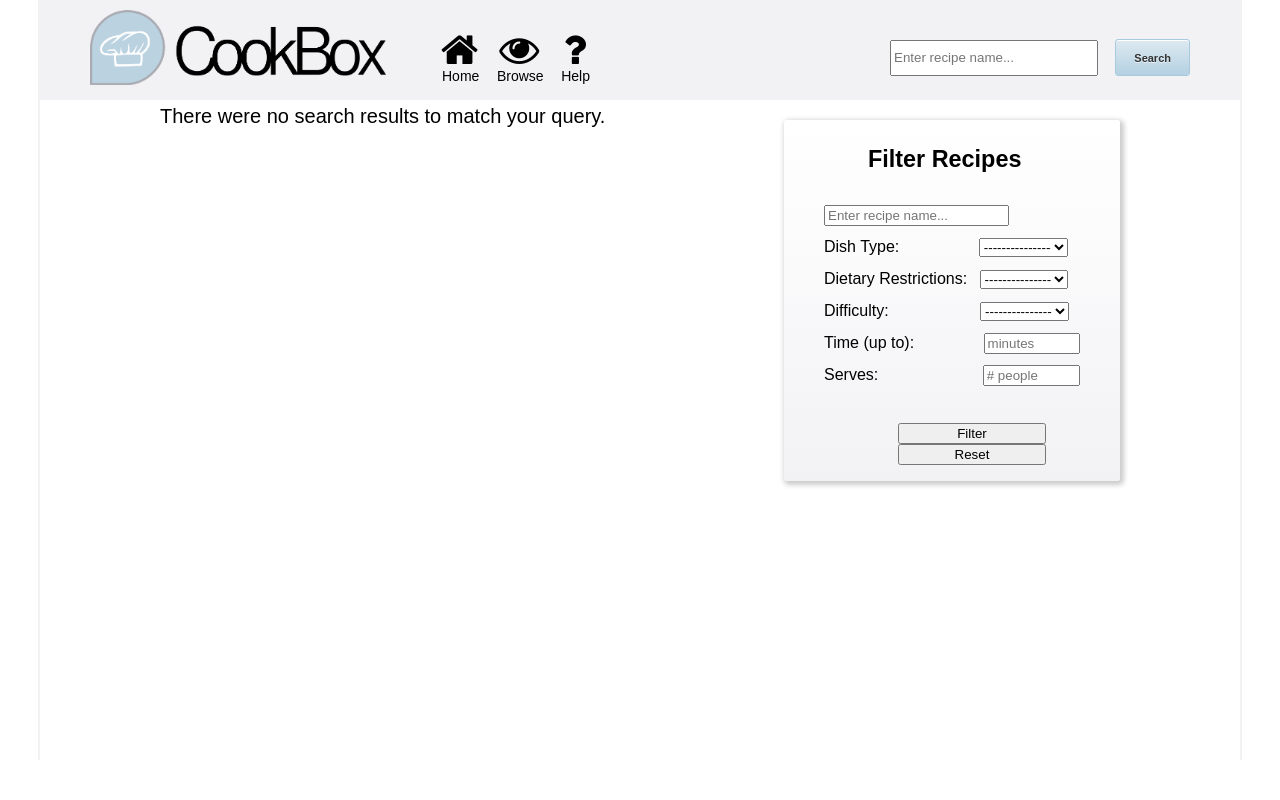
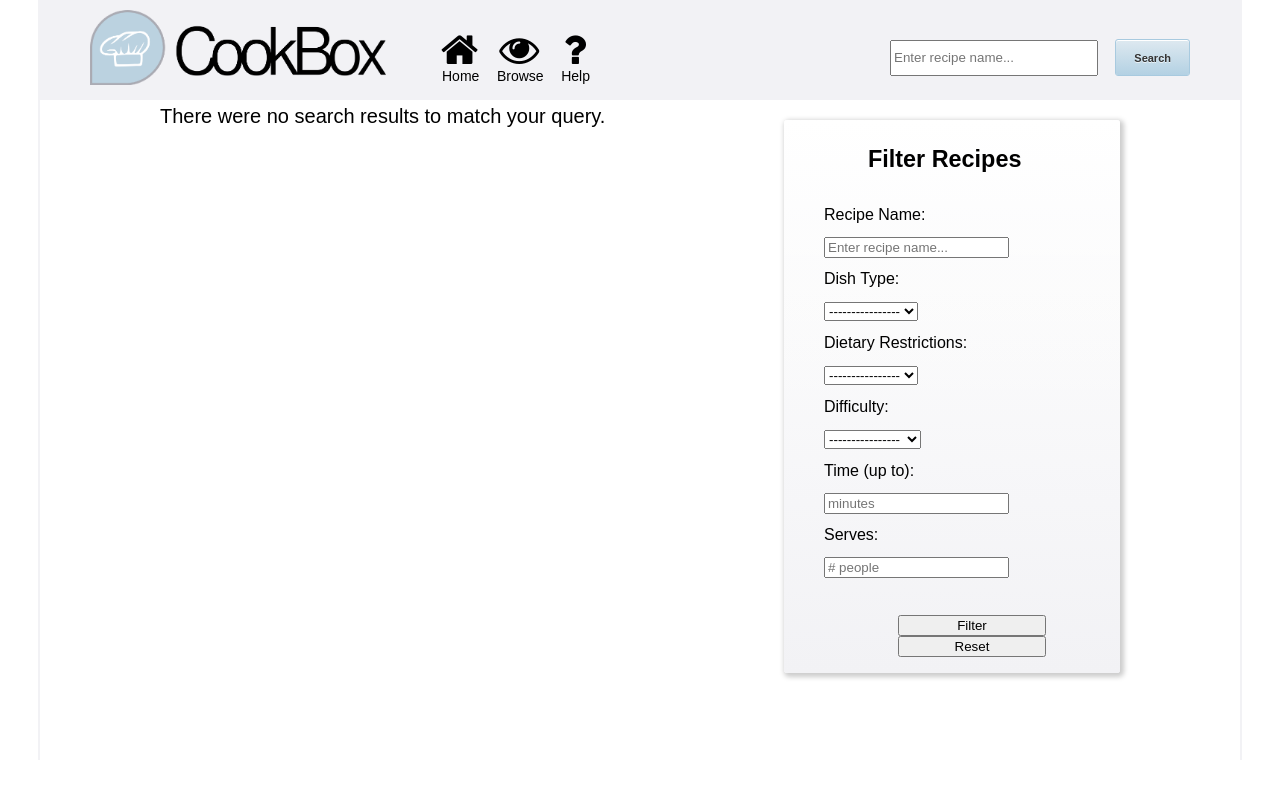
Before and after one commit to qlkzy/iapt-group-12, a CodeIgniter app: page /index.php/search in a window 1280 px wide. Run offline with CodeIgniter, Linux system fonts and the light colour scheme; data that the repository does not hold is empty.

Commit message:
Fix some layout issues

```diff
--- a/app/application/views/pages/search.php
+++ b/app/application/views/pages/search.php
@@ -31,6 +31,7 @@ if (!empty($_GET)) {
         <form id="search_fform" name="search_fform" action="<?= base_url() . "index.php/search" ?>" method="get">
             <ul>
                 <li>
+                    <label for="search_fquery">Recipe Name:</label>
                     <input id='search_fquery' required pattern="[a-zA-Z][a-zA-Z\s]+" name="query"
                            placeholder="Enter recipe name..."/
                     <?= (isset($query) && $query) ? 'value=' . $query : '' ?>>
--- a/app/assets/stylesheets/partials/_recipe_vchanger.scss
+++ b/app/assets/stylesheets/partials/_recipe_vchanger.scss
@@ -28,6 +28,16 @@ $vchanger_width: 40%;
   }
 }
 
+.default_view_setter {
+  margin-left: 270px;
+  font-size: 80%;
+
+  a, a:visited {
+    color: blue;
+  }
+
+}
+
 #vchange_help {
     margin-top: -125px;
     margin-bottom: 125px;
--- a/app/assets/stylesheets/partials/_search_filters.scss
+++ b/app/assets/stylesheets/partials/_search_filters.scss
@@ -15,37 +15,41 @@
     list-style-type: none;
   }
 
+  label {
+    display: block;
+  }
+
   .search_fform_dd {
-    width: 30%;
+//    width: 30%;
   }
 
   .search_fform_ti {
-    width: 30%;
+//    width: 30%;
   }
 
-  #search_fcat {
-    margin-left: 75px;
-  }
-
-  #search_fdiet {
-    margin-left: 8px;
-  }
-
-  #search_fdif {
-    margin-left: 87px;
-  }
-
-  #search_fctime {
-    margin-left: 65px;
-  }
-
-  #search_fserves {
-    margin-left: 100px;
-  }
-
-  #search_fcontains {
-    margin-left: 87px;
-  }
+//  #search_fcat {
+//    margin-left: 75px;
+//  }
+//
+//  #search_fdiet {
+//    margin-left: 8px;
+//  }
+//
+//  #search_fdif {
+//    margin-left: 87px;
+//  }
+//
+//  #search_fctime {
+//    margin-left: 65px;
+//  }
+//
+//  #search_fserves {
+//    margin-left: 100px;
+//  }
+//
+//  #search_fcontains {
+//    margin-left: 87px;
+//  }
 
   #search_fform_submit {
     width: 50%;
--- a/app/assets/stylesheets/recipe.css
+++ b/app/assets/stylesheets/recipe.css
@@ -242,6 +242,12 @@ body {
     #rcp_vchange .rcp_vchb:hover {
       cursor: default; }
 
+.default_view_setter {
+  margin-left: 270px;
+  font-size: 80%; }
+  .default_view_setter a, .default_view_setter a:visited {
+    color: blue; }
+
 #vchange_help {
   margin-top: -125px;
   margin-bottom: 125px;
--- a/app/assets/stylesheets/search.css
+++ b/app/assets/stylesheets/search.css
@@ -249,22 +249,8 @@ body {
   font-size: 16px; }
   #search_fform ul {
     list-style-type: none; }
-  #search_fform .search_fform_dd {
-    width: 30%; }
-  #search_fform .search_fform_ti {
-    width: 30%; }
-  #search_fform #search_fcat {
-    margin-left: 75px; }
-  #search_fform #search_fdiet {
-    margin-left: 8px; }
-  #search_fform #search_fdif {
-    margin-left: 87px; }
-  #search_fform #search_fctime {
-    margin-left: 65px; }
-  #search_fform #search_fserves {
-    margin-left: 100px; }
-  #search_fform #search_fcontains {
-    margin-left: 87px; }
+  #search_fform label {
+    display: block; }
   #search_fform #search_fform_submit {
     width: 50%;
     display: block;
```
